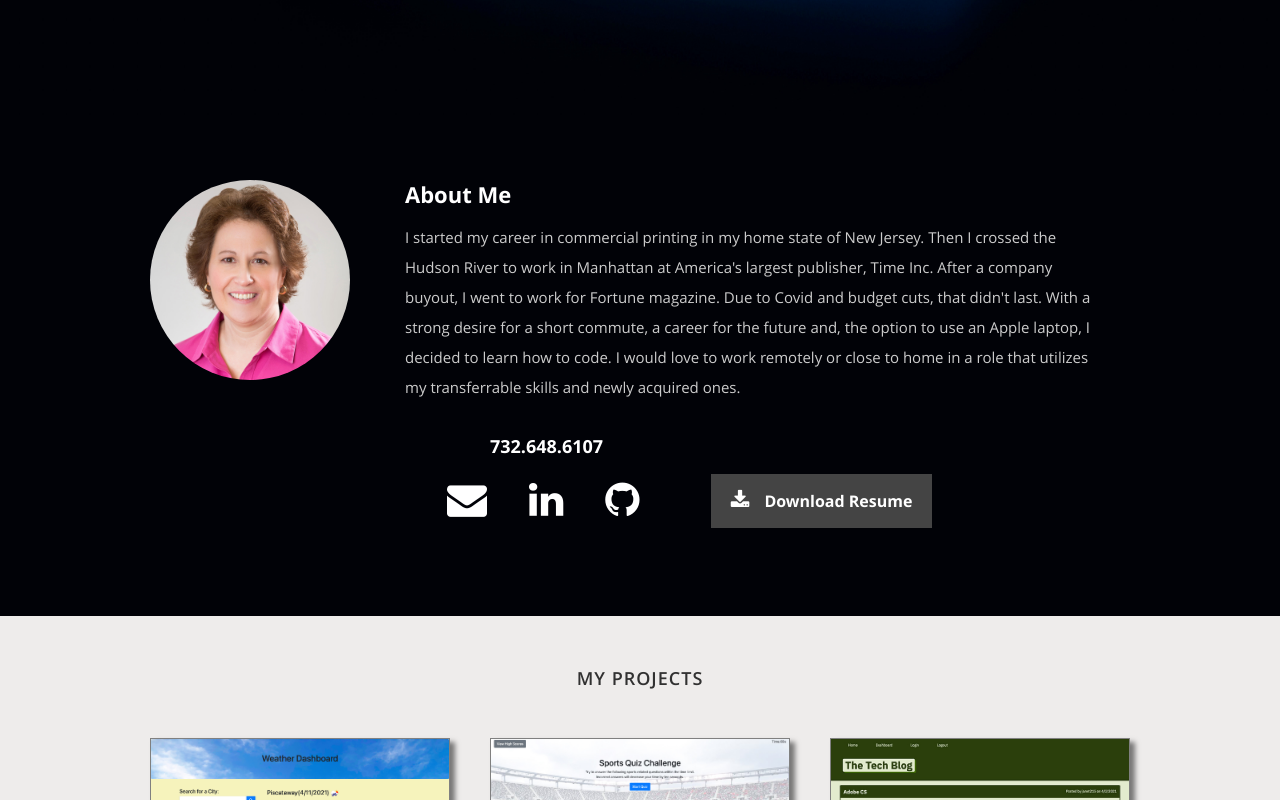
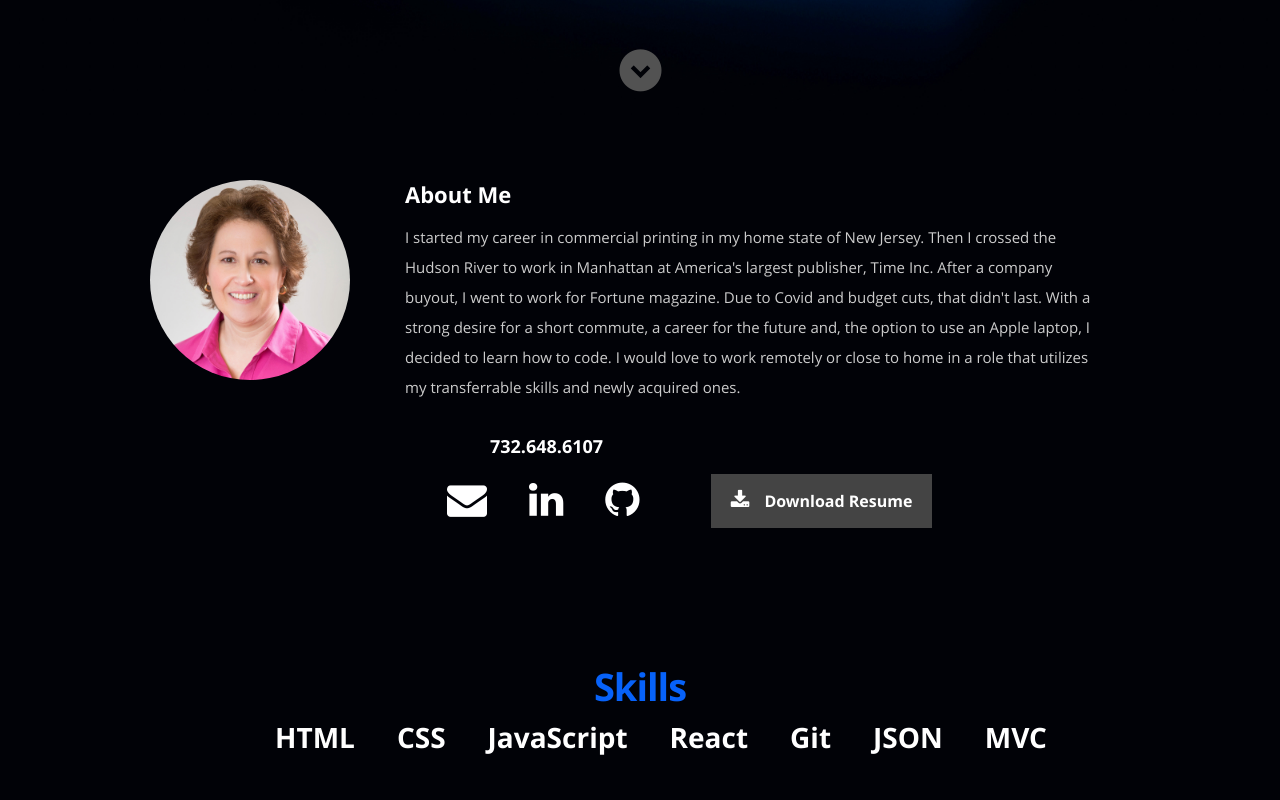
Before and after one commit to CRenauro/ClaraRenauro, a React (Create React App) app: page / in a window 1280 px wide. Shown: the part 680-1480 px from the top of the page. Built offline with nearby package versions, Linux system fonts and the light colour scheme.

Commit message:
added skills section

```diff
--- a/public/css/layout.css
+++ b/public/css/layout.css
@@ -60,6 +60,28 @@ header .banner-text hr {
    border-color: #2F2D2E;
    border-color: rgba(150, 150, 150, .1);
 }
+
+/* scrolldown link */
+header .scrolldown a {
+   position: absolute;
+   bottom: 30px;
+   left: 50%;
+   margin-left: -29px;
+   color: #fff;
+   display: block;
+   height: 42px;
+   width: 42px;
+   font-size: 42px;
+   line-height: 42px;
+   color: #525252;
+   border-radius: 100%;
+
+   -webkit-transition: all .3s ease-in-out;
+   -moz-transition: all .3s ease-in-out;
+   -o-transition: all .3s ease-in-out;
+   transition: all .3s ease-in-out;
+}
+header .scrolldown a:hover { color: #0762f9; }
 
 /* primary navigation
 --------------------------------------------------------------------- */
@@ -176,6 +198,35 @@ ul#nav li.current a { color: #fe6928; }
    font-size: 20px;
 }
 
+/* #skills */
+
+#resume {
+   background: #010207;
+   padding-top: 50px;
+   padding-bottom: 50px;
+   text-align: center;
+   font-size: 16px;
+
+}
+#resume h2 {
+   display: inline-block;
+   text-align: center;
+   margin: 0;
+   padding: 0;
+   margin-left: 42px;
+   color:white;
+}
+/* #resume h1 {
+   font: 18px/24px 'opensans-bold', sans-serif;
+   text-transform: uppercase;
+   letter-spacing: 1px;
+} */
+#resume h1 span {
+   padding-top: 25px;
+   padding-bottom: 6px;
+   color:#0762f9;
+   text-align: center;
+}
 
 
 /*
@@ -276,11 +327,10 @@ ul#nav li.current a { color: #fe6928; }
    padding-bottom: 40px;
 }
 #portfolio h1 {
-   font: 18px/24px 'opensans-semibold', sans-serif;
-   text-transform: uppercase;
-   letter-spacing: 1px;
+   font: 40px 'opensans-bold', sans-serif;
    text-align: center;
    margin-bottom: 48px;
+   color: #0762f9;
 }
 
 /* Portfolio Content */
--- a/public/index.html
+++ b/public/index.html
@@ -4,8 +4,8 @@
     <meta charset="utf-8">
     <meta name="viewport" content="width=device-width, initial-scale=1, shrink-to-fit=no">
     <link rel="manifest" href="%PUBLIC_URL%/manifest.json">
-    <link rel="icon" type="image/png" sizes="32x32" href="/favicon-32x32.png">
-    <link rel="icon" type="image/png" sizes="16x16" href="/favicon-16x16.png">
+    <link rel="icon" type="image/png" sizes="32x32" href="/favicon.ico">
+    <link rel="icon" type="image/png" sizes="16x16" href="/favicon.ico">
     <link rel="manifest" href="/site.webmanifest">
     <link rel="stylesheet" href="%PUBLIC_URL%/css/default.css">
     <link rel="stylesheet" href="%PUBLIC_URL%/css/layout.css">
--- a/public/resumeData.json
+++ b/public/resumeData.json
@@ -32,7 +32,39 @@
       }
     ]
   },
+  "resume":{
 
+    "skills":[
+      {
+        "name":"HTML"
+
+      },
+      {
+        "name":"CSS"
+
+      },
+      {
+        "name":"JavaScript"
+
+      },
+      {
+        "name":"React"
+
+      },
+      {
+        "name":"Git"
+
+      },
+      {
+        "name":"JSON"
+
+      },
+      {
+        "name":"MVC"
+
+      }
+    ]
+  },
   "portfolio":{
     "projects": [
       {
--- a/src/App.js
+++ b/src/App.js
@@ -6,6 +6,7 @@ import Header from "./Components/Header";
 import Footer from "./Components/Footer";
 import About from "./Components/About";
 import Portfolio from "./Components/Portfolio";
+import Resume from "./Components/Resume";
 
 class App extends Component {
   constructor(props) {
@@ -43,6 +44,7 @@ class App extends Component {
       <div className="App">
         <Header data={this.state.resumeData.main} />
         <About data={this.state.resumeData.main} />
+        <Resume data={this.state.resumeData.resume} />
         <Portfolio data={this.state.resumeData.portfolio} />
         <Footer data={this.state.resumeData.main} />
       </div>
--- a/src/Components/Header.js
+++ b/src/Components/Header.js
@@ -4,8 +4,6 @@ class Header extends Component {
   render() {
     if (!this.props.data) return null;
 
-    // const project = this.props.data.project;
-    // const github = this.props.data.github;
     const name = this.props.data.name;
     const description = this.props.data.description;
 
@@ -31,6 +29,12 @@ class Header extends Component {
             <li>
               <a className="smoothscroll" href="#about">
                 About / Contact
+              </a>
+            </li>
+
+            <li>
+              <a className="smoothscroll" href="#resume">
+                Skills
               </a>
             </li>
 
--- /dev/null
+++ b/src/Components/Resume.js
@@ -0,0 +1,47 @@
+import React, { Component } from "react";
+
+class Resume extends Component {
+
+
+  render() {
+    if (!this.props.data) return null;
+
+    // const skillmessage = this.props.data.skillmessage;
+
+
+
+
+    const skills = this.props.data.skills.map(skills => {
+
+
+      return (
+        <h2 key={skills.name}>
+
+          <p>{skills.name}</p>
+        </h2>
+      );
+    });
+
+    return (
+      <section id="resume">
+
+
+
+        <div className="row skill">
+          <div className="header">
+            <h1>
+              <span>Skills</span>
+            </h1>
+          </div>
+
+          <div className="row">
+            <ul className="skills">{skills}</ul>
+          </div>
+
+        </div>
+      </section>
+    );
+  }
+}
+
+export default Resume;
```
